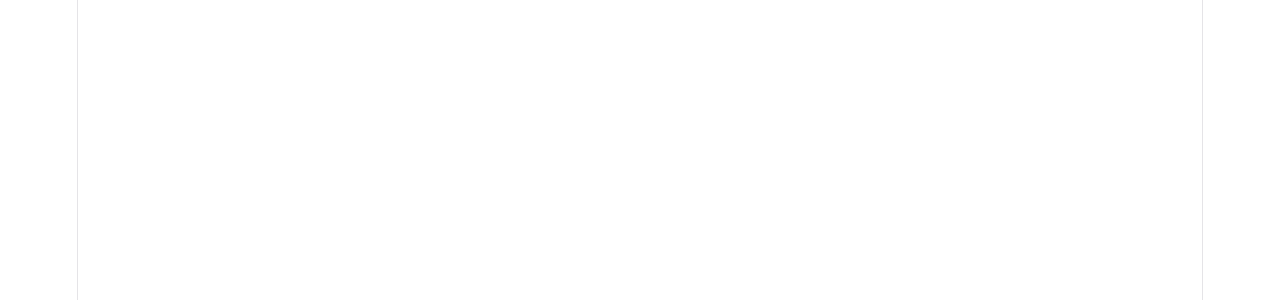
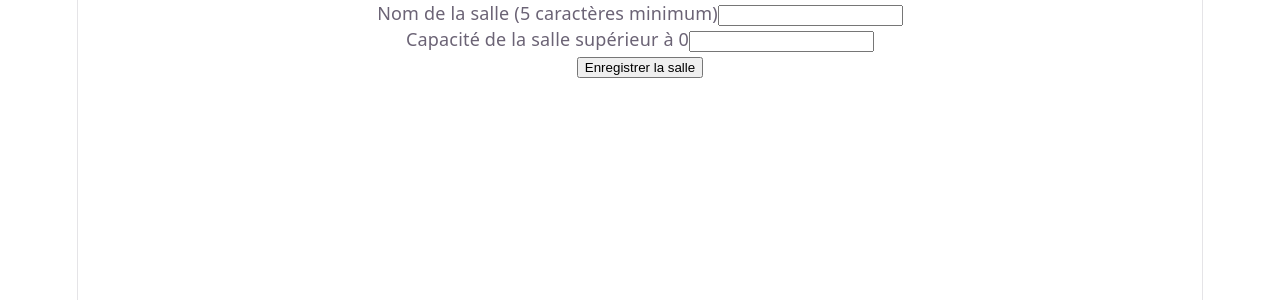
Before and after one commit to martin-mabrut/la-bonne-salle-au-bon-moment, a React (Vite) app: page /NewRoom in a window 1280 px wide. Before the commit this address had no page. Shown: the top 300 px of the page. Built offline with nearby package versions, Linux system fonts and the light colour scheme.

Commit message:
appel à l'API POST

```diff
--- a/db.json
+++ b/db.json
@@ -1,11 +1,13 @@
 {
-  "$schema": "./node_modules/json-server/schema.json",
-  "users": [
+  "users": [],
+  "salles": [
+    {
+      "name": "Salle de réunion",
+      "capacity": "134",
+      "id": "MmfuxUnk14M"
+    }
   ],
-  "salles": [
-  ],
-  "reservations": [
-  ],
-  "roles": [
-  ]
+  "reservations": [],
+  "roles": [],
+  "$schema": "./node_modules/json-server/schema.json"
 }
--- a/src/AppRoutes.tsx
+++ b/src/AppRoutes.tsx
@@ -1,11 +1,13 @@
 import { Routes, Route } from "react-router-dom";
-import CreateRoom from "./pages/CreateRoom";
+// import CreateRoom from "./pages/CreateRoom";
+import NewRoom from "./pages/NewRoom";
 
 
 function AppRoutes() {
     return (
         <Routes>
-            <Route path="/CreateRoom" element={<CreateRoom />} />
+            {/* <Route path="/CreateRoom" element={<CreateRoom />} /> */}
+            <Route path="/NewRoom" element={<NewRoom/>} />
         </Routes>
     );
 }
--- a/src/pages/CreateRoom.tsx
+++ b/src/pages/CreateRoom.tsx
@@ -1,4 +1,6 @@
 import { useState } from "react";
+import {useForm} from "react-hook-form";
+
 
 function CreateRoom() {
     const [form, setForm] = useState<{ name?: string, capacity?: number }>();
--- /dev/null
+++ b/src/pages/NewRoom.tsx
@@ -0,0 +1,46 @@
+import {useForm} from "react-hook-form";
+
+
+function NewRoom(){
+    const { register, handleSubmit, formState: { errors } } = useForm();
+
+async function onSubmit(data: FormData) {
+    console.log(data);
+
+        try {
+            const response = await fetch("http://localhost:3000/salles",{
+                method: "POST",
+                headers: {
+                    "Content-Type": "application/json"
+                },
+                body: JSON.stringify(data)
+            });
+            if(!response.ok){
+                throw new Error(`HTTP error! status: ${response.status}`);
+            }
+
+            const result = await response.json();
+            console.log(result);
+        } catch (error) {
+            console.error("Erreur dans la création de salle:", error);
+        }
+    };
+
+    return (
+        <form onSubmit={handleSubmit(onSubmit)}>
+            <div>
+                <label>Nom de la salle (5 caractères minimum)</label>
+                <input type="text" {...register("name",{required: "Le nom de la salle est obligatoire", minLength: {value: 5, message: "Le nom de la salle doit comporter au moins 5 caractères"}})} />
+                {errors.name && (<p>{errors.name.message}</p>)}
+            </div>
+                        <div>
+                <label >Capacité de la salle supérieur à 0</label>
+                <input type="number" {...register("capacity",{required: "La capacité ne doit pas être nulle"})} />
+                {errors.capacity && (<p>{errors.capacity.message}</p>)}
+            </div>
+            <button type="submit">Enregistrer la salle</button>
+        </form>
+    )
+}
+
+export default NewRoom;
```
